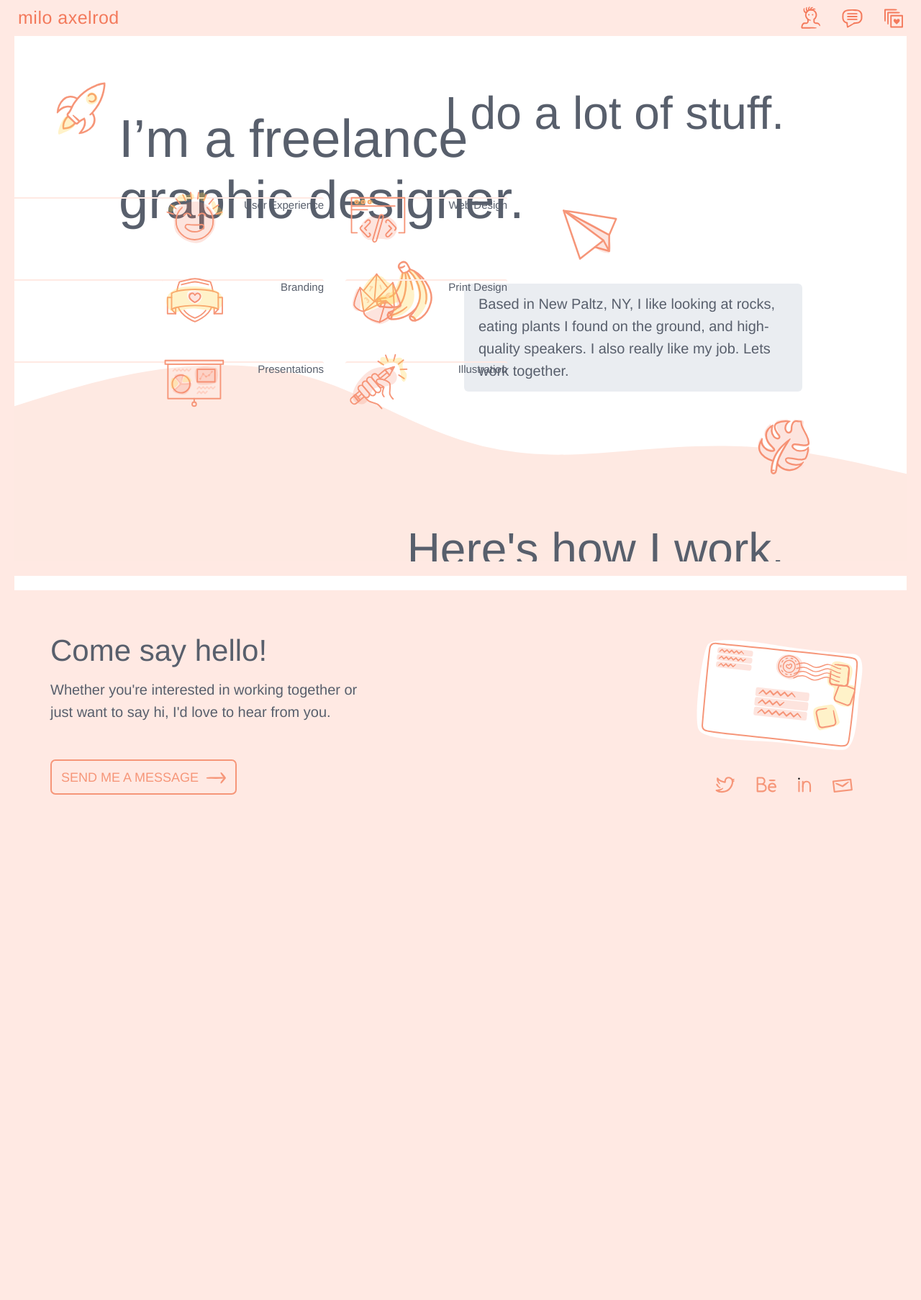
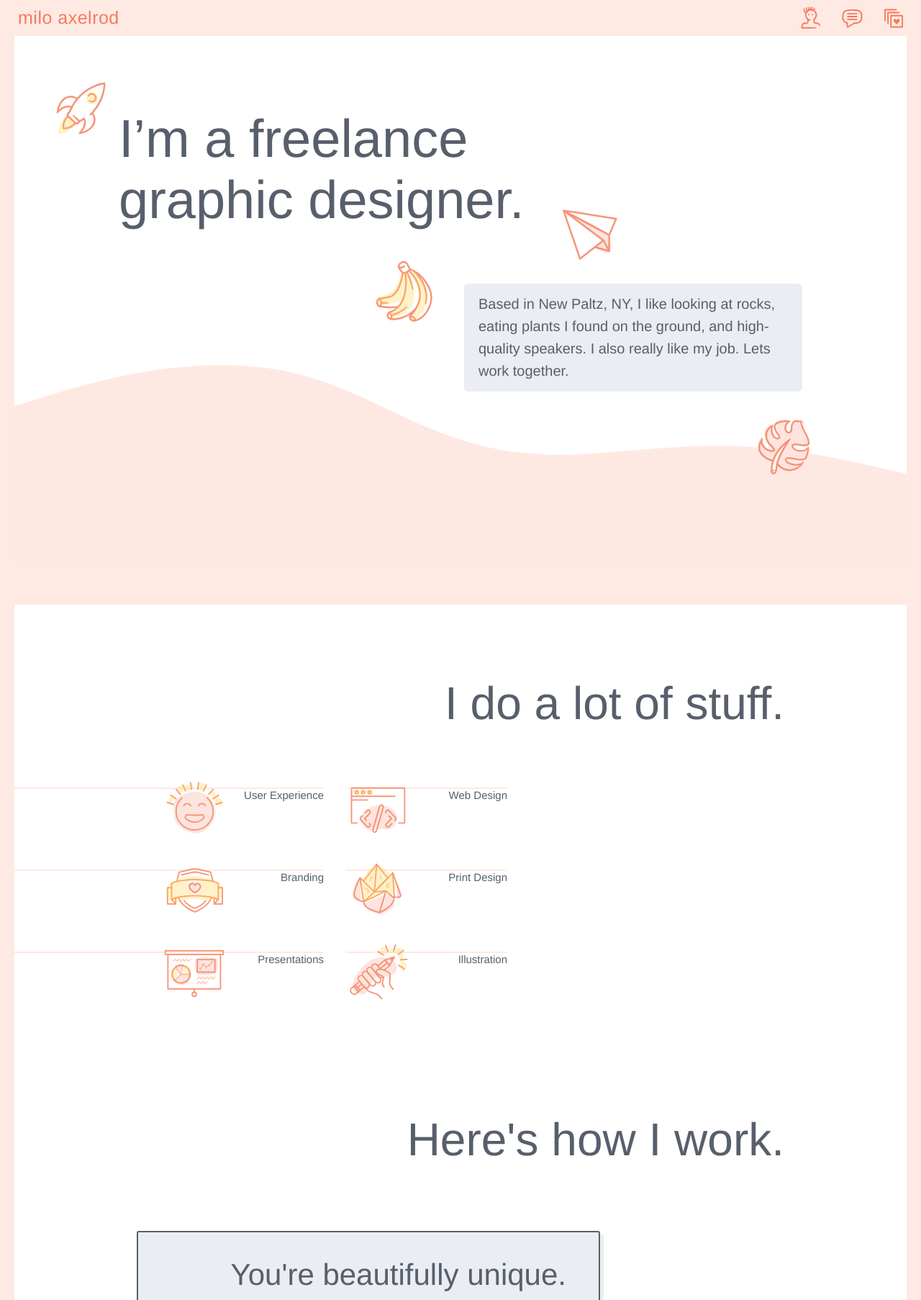
Before and after one commit to melanieaxelrod/miloaxelrod-website, a PHP site: page / in a window 1280 px wide. Shown: the top 1806 px of the page at 72% size. Before the commit the page ends 1104 px from the top, so only its background shows below. Run offline with PHP 8.4, Linux system fonts and the light colour scheme; some libraries are stand-ins or nearby versions; grey boxes are pictures that could not be loaded.

Commit message:
normal good
stopped trying to be fancy. just put a nice topper on the footer, make
the splash like it was.

```diff
--- a/css/style.css
+++ b/css/style.css
@@ -445,9 +445,8 @@ nav {
     height: calc( 100vh - (180px + 40px ) );
     padding: 90px 20px !important;
     background-image: url(../img/splash.svg);
-    background-attachment: fixed;
     background-size: cover;
-    border-bottom: 20px solid #FFE9E3; }
+    border-bottom: 60px solid #FFE9E3; }
     .page .splash .intro {
       max-width: 950px;
       margin: 0 auto; }
@@ -629,29 +628,13 @@ nav {
       .page .section .what-i-do .right {
         margin-left: auto; }
   .page .home-content {
-    z-index: 2; }
+    z-index: 2;
+    background-image: url(../img/footer-topper.svg);
+    background-position: bottom left;
+    background-size: cover; }
     .page .home-content .linkybob {
-      margin-top: 0; }
-
-.parallax {
-  perspective: 1px;
-  height: 100vh;
-  overflow-x: hidden;
-  overflow-y: auto; }
-  .parallax .parallax-layer {
-    position: absolute;
-    top: 0;
-    right: 0;
-    bottom: 0;
-    left: 0; }
-    .parallax .parallax-layer .foreground {
-      transform: translateZ(0); }
-    .parallax .parallax-layer .background {
-      transform: translateZ(-1px) scale(2); }
-    .parallax .parallax-layer .parallax-group {
-      position: relative;
-      height: 100vh;
-      transform-style: preserve-3d; }
+      margin-top: 0;
+      margin-bottom: 60px; }
 
 /*/ / / / / / / / / / / / / / / / / / /
 / / / / / / / / / / / / / / / / / / / /
--- a/css/style.scss
+++ b/css/style.scss
@@ -649,9 +649,8 @@ nav {
     height: calc( 100vh - (180px + 40px ) );
     padding: 90px 20px !important;
     background-image: url(../img/splash.svg);
-    background-attachment: fixed;
     background-size: cover;
-    border-bottom: 20px solid $lightpink;
+    border-bottom: 60px solid $lightpink;
 
       .intro {
         max-width: 950px;
@@ -933,37 +932,13 @@ nav {
 
   .home-content {
     z-index: 2;
+    background-image: url(../img/footer-topper.svg);
+    background-position: bottom left;
+    background-size: cover;
 
     .linkybob {
       margin-top: 0;
-    }
-  }
-}
-
-.parallax {
-  perspective: 1px;
-  height: 100vh;
-  overflow-x: hidden;
-  overflow-y: auto;
-
-  .parallax-layer {
-    position: absolute;
-    top: 0;
-    right: 0;
-    bottom: 0;
-    left: 0;
-
-    .foreground {
-      transform: translateZ(0);
-    }
-    .background {
-      transform: translateZ(-1px) scale(2);
-    }
-
-    .parallax-group {
-      position: relative;
-      height: 100vh;
-      transform-style: preserve-3d;
+      margin-bottom: 60px;
     }
   }
 }
@@ -1270,6 +1245,9 @@ nav {
 / / / / / / P R O F I L E / / / / / / /
 / / / / / / / / / / / / / / / / / / / /
 / / / / / / / / / / / / / / / / / / /*/
+
+.profile {
+}
 
 .prof-header{
   max-width: 600px;
--- a/index.php
+++ b/index.php
@@ -25,11 +25,8 @@
 
   <div class="page">
 
-<div class="parallax">
-  <div class="parallax-layer background"
-  </div>
 
-  <div class="section splash home parallax-layer foreground">
+  <div class="section splash home">
     <div class="intro">
       <div class="splash-text">
         <div class="text" id="transport">
@@ -42,8 +39,7 @@
     </div>
   </div>
 
-  <div class="section home-content parallax-layer foreground">
-
+  <div class="section home-content">
     <div class="my-services">
       <div class="header1">
         <h1 class="underline">I do a lot of stuff.</h1>
@@ -134,11 +130,7 @@
         <div class="link-arrow"><img src="img/icons/arrow-r-light.svg" /></div>
       </a>
     </div>
-
   </div>
-
-</div>
-</div>
 
   <div class="section last contact-section">
     <div class="contact">
--- a/profile.php
+++ b/profile.php
@@ -23,7 +23,7 @@
   <div class="bottom-line"></div>
 
   <div class="page">
-    <div class="section last">
+    <div class="section last profile">
 
       <div class="prof-header">
         <h1 class="name">
```
Also changed, not shown: img/footer-topper-short.svg (added), img/footer-topper.svg (added).
